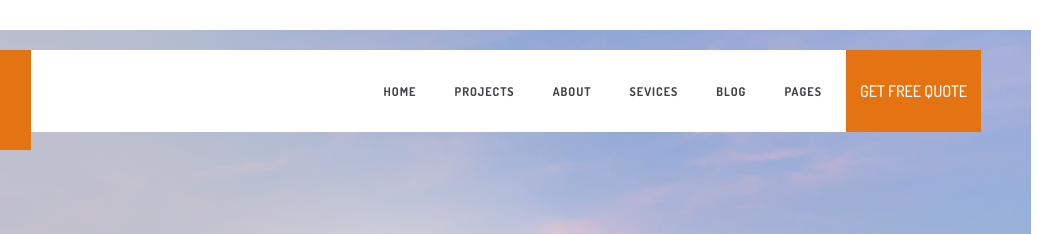
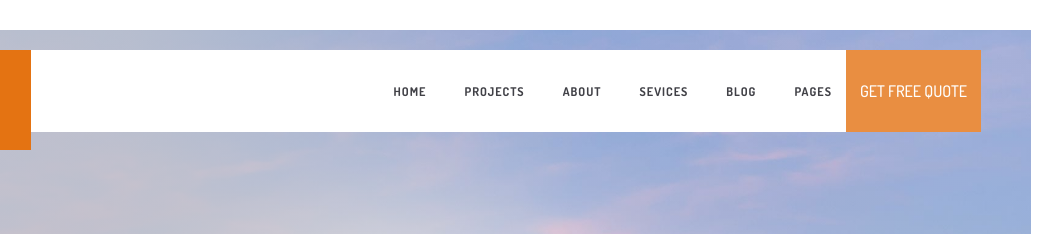
Before and after one commit to sd8917/Nook_website-Final-Assingment, a plain HTML site: page index.html in a window 1280 px wide. In both pictures the pointer is over the element 1132 px from the left and 91 px from the top of the page. Shown: the top 234 px of the page, 219-1280 px from the left. Drawn offline with Linux system fonts and the light colour scheme.

Commit message:
animation for get query and btn

```diff
--- a/style.css
+++ b/style.css
@@ -146,8 +146,14 @@ body{
     color:white;
     font-weight: 500;
     box-sizing: border-box;
-    margin-left: 10px;
+    opacity : 1;
+    transition: opacity 1s ease-out 50ms;
 }
+.get-free-quote:hover{
+    opacity: 0.8;
+}
+
+
 
 .btn-btn{
     margin-top: 15px;
@@ -159,6 +165,10 @@ body{
     font-size: 12px;
     letter-spacing: 1px;
     text-transform: uppercase;
+    transition: opacity 0.5s ease-out 10ms;
+}
+.btn-btn:hover{
+    opacity: 0.8;
 }
 
 .header-card-social-link{
```
